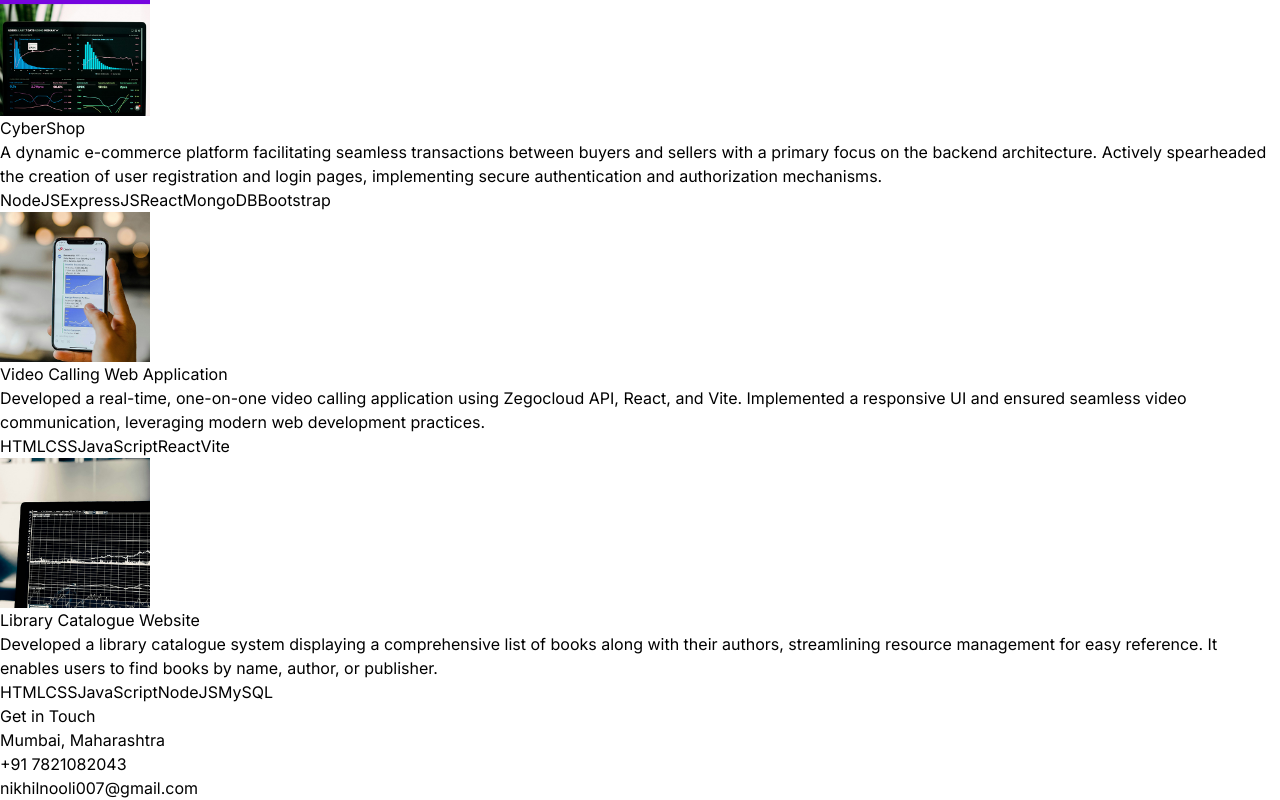
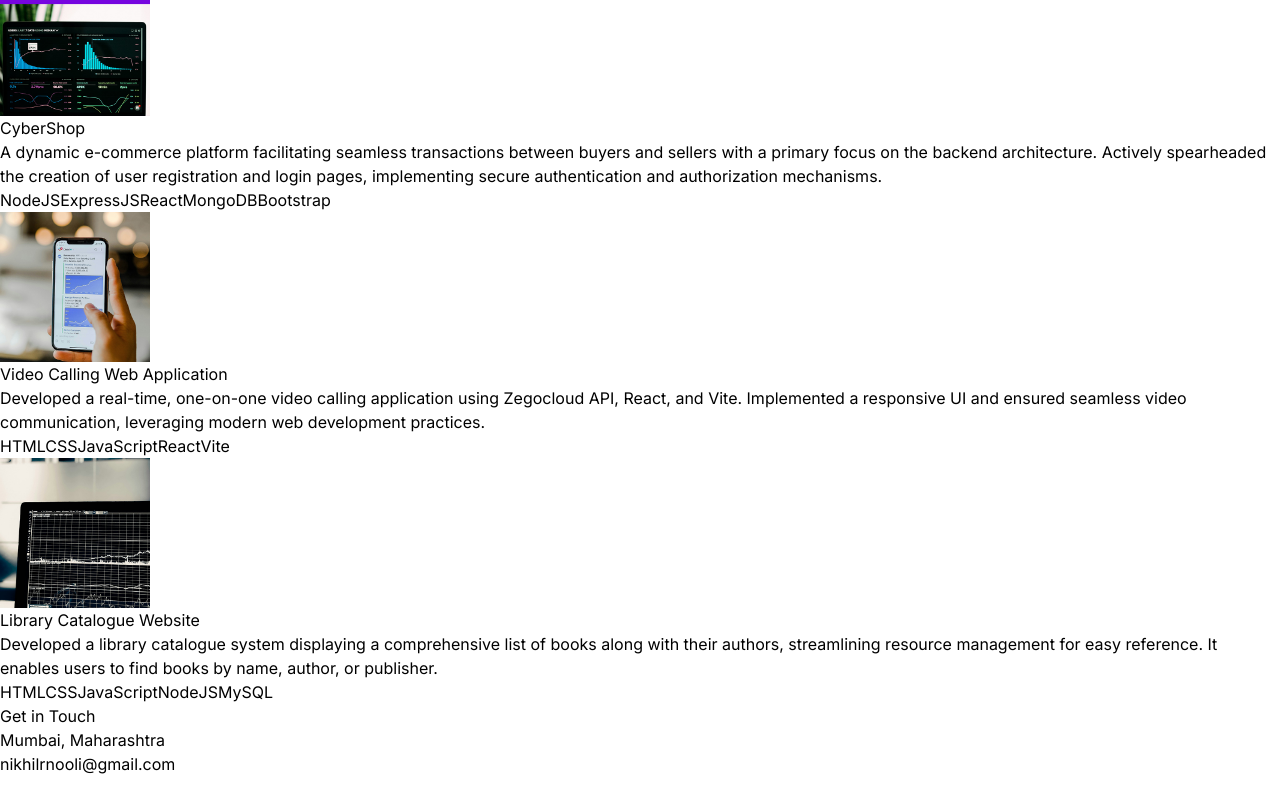
Before and after one commit to nikhilrnooli/portfolio_v1, a React (Vite) app: page / in a window 1280 px wide. Shown: the part 2147-2947 px from the top of the page. After the commit the page ends 2923 px from the top, so only its background shows below. Built offline with nearby package versions, Linux system fonts and the light colour scheme.

Commit message:
done some changes

```diff
--- a/src/constants/index.js
+++ b/src/constants/index.js
@@ -1,7 +1,7 @@
 import project1 from "../assets/projects/project-1.jpg";
 import project2 from "../assets/projects/project-2.jpg";
 import project3 from "../assets/projects/project-3.jpg";
-import project4 from "../assets/projects/project-4.jpg";
+//import project4 from "../assets/projects/project-4.jpg";
 
 export const HERO_CONTENT = `Recent Computer Engineering graduate passionate about software development, skilled in the MERN stack, and eager to tackle real-world challenges with a commitment to continuous learning.`;
 
@@ -69,6 +69,6 @@ export const PROJECTS = [
 
 export const CONTACT = {
   address: "Mumbai, Maharashtra",
-  phoneNo: "+91 7821082043 ",
-  email: "nikhilnooli007@gmail.com",
+  //phoneNo: "+91 7821082043 ",
+  email: "nikhilrnooli@gmail.com",
 };
```
